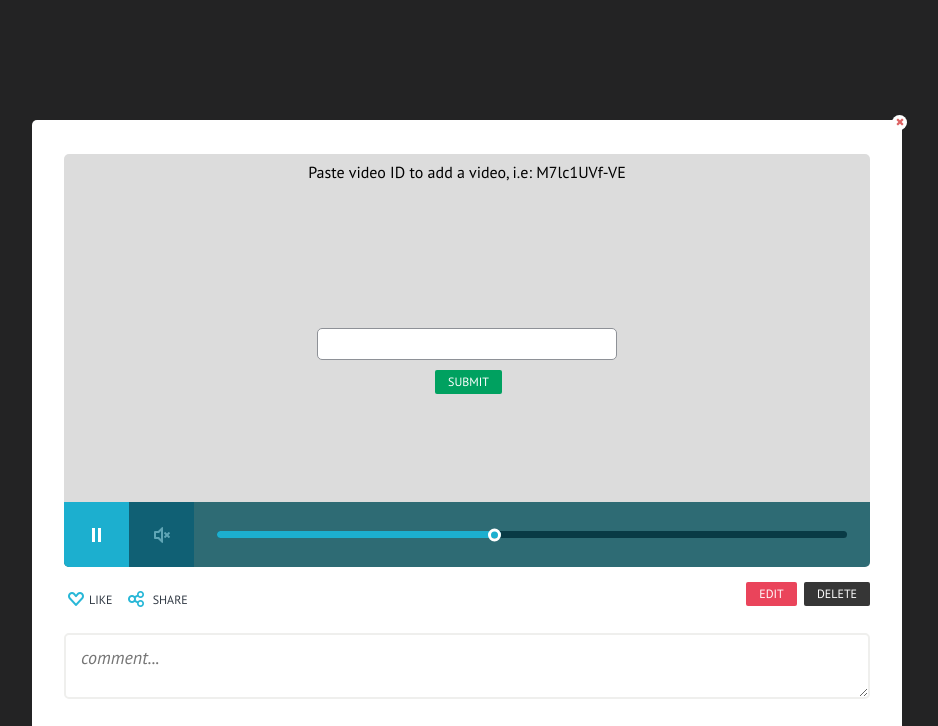
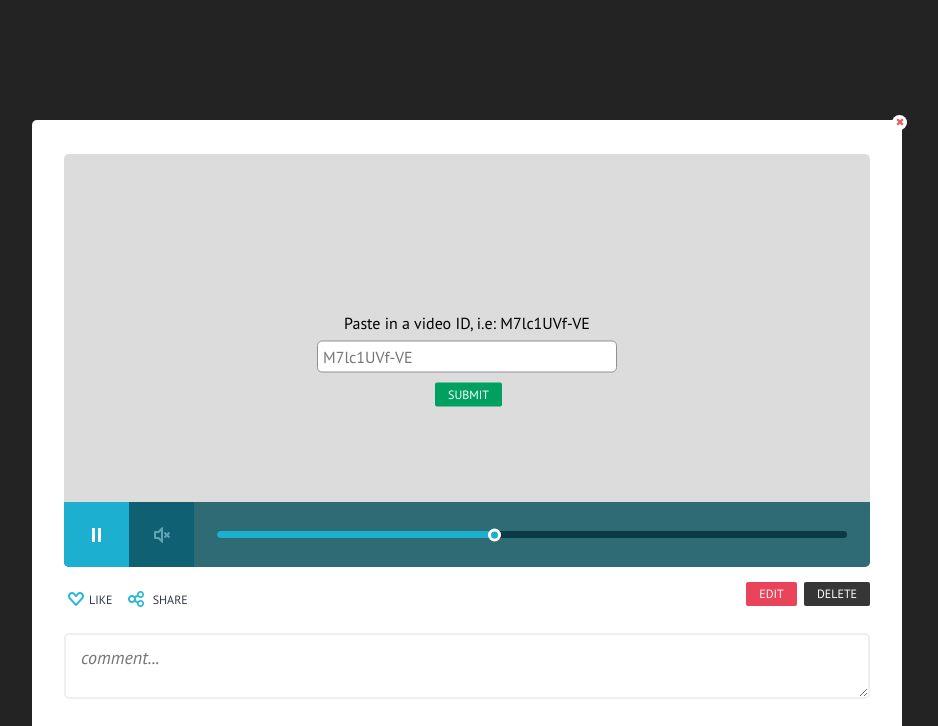
Before and after one commit to margareti/drbl, a website: page index.html in a window 1280 px wide. Shown: the top 726 px of the page, without its empty margins (173-1111 px from the left). Drawn offline with nearby package versions, Linux system fonts and the light colour scheme; files that its build step writes are made by us from their sources.

Commit message:
getting ready to template

```diff
--- a/index.html
+++ b/index.html
@@ -6,8 +6,6 @@
 
 	<link href='https://fonts.googleapis.com/css?family=PT+Sans:400,700,400italic' rel='stylesheet' type='text/css'>
 	<link href="css/style.css" rel="stylesheet">
-
-	<!-- <script src="https://code.jquery.com/jquery-2.2.4.min.js"   integrity="sha256-BbhdlvQf/xTY9gja0Dq3HiwQF8LaCRTXxZKRutelT44="   crossorigin="anonymous"></script> -->
 
 </head>
 <body>
@@ -18,7 +16,8 @@
 				<img src="img/bg.jpg" alt="">
 
 				<div class="video__module">
-    	    <input type="text" name="vid" id="vid" class="video__input">
+				  <label for="vid">Paste in a video ID, i.e: M7lc1UVf-VE</label>
+    	    <input type="text" name="vid" id="vid" class="video__input" placeholder="M7lc1UVf-VE">
           <button type="button" id="videoid" class="video-meta__button  video-meta__button--green">Submit</button>
     	  </div>
     	  <div id="player"></div>
--- a/sass/video.scss
+++ b/sass/video.scss
@@ -27,7 +27,7 @@
   align-items: center;
   align-content: center;
   transition: 0.5s;
-
+  cursor: pointer;
 	&--sq {
 		width: 70px;
 	}
@@ -106,19 +106,11 @@
 }
 .video__wrap {
 	background: gainsboro;
-	&:before {
-	  content: "Paste video ID to add a video, i.e: M7lc1UVf-VE";
-	  text-align: center;
-	  display: block;
-	  padding-top: 10px;
-	}
+
 	img {
 		opacity: 0;
 	}
 	&.active {
-		&:before {
-			content: none;
-		}
 		.video__module {
 			display: none;
 		}
@@ -133,11 +125,17 @@
 	text-align: center;
 	width: 100%;
 	padding: 10px;
+  height: 100%;
+  display: flex;
+  flex-direction: column;
+  align-items: center;
+  justify-content: center;
+  align-content: center;
 }
 .video__input {
 	display: block;
 	border-radius: 5px;
-	margin: auto;
+	margin-top: 10px;
 	margin-bottom: 10px;
 	width: 100%;
 	max-width: 300px;
```
